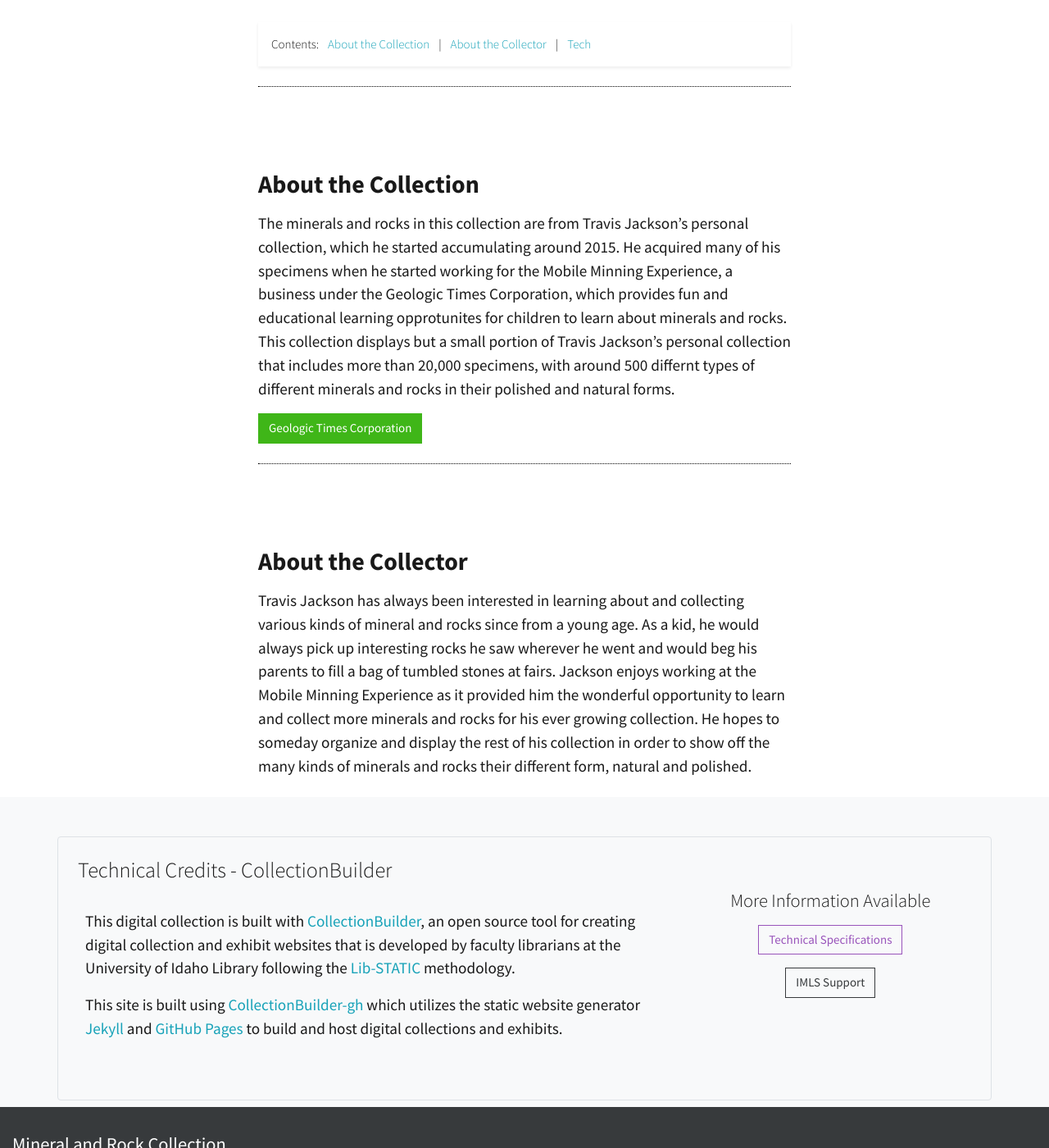
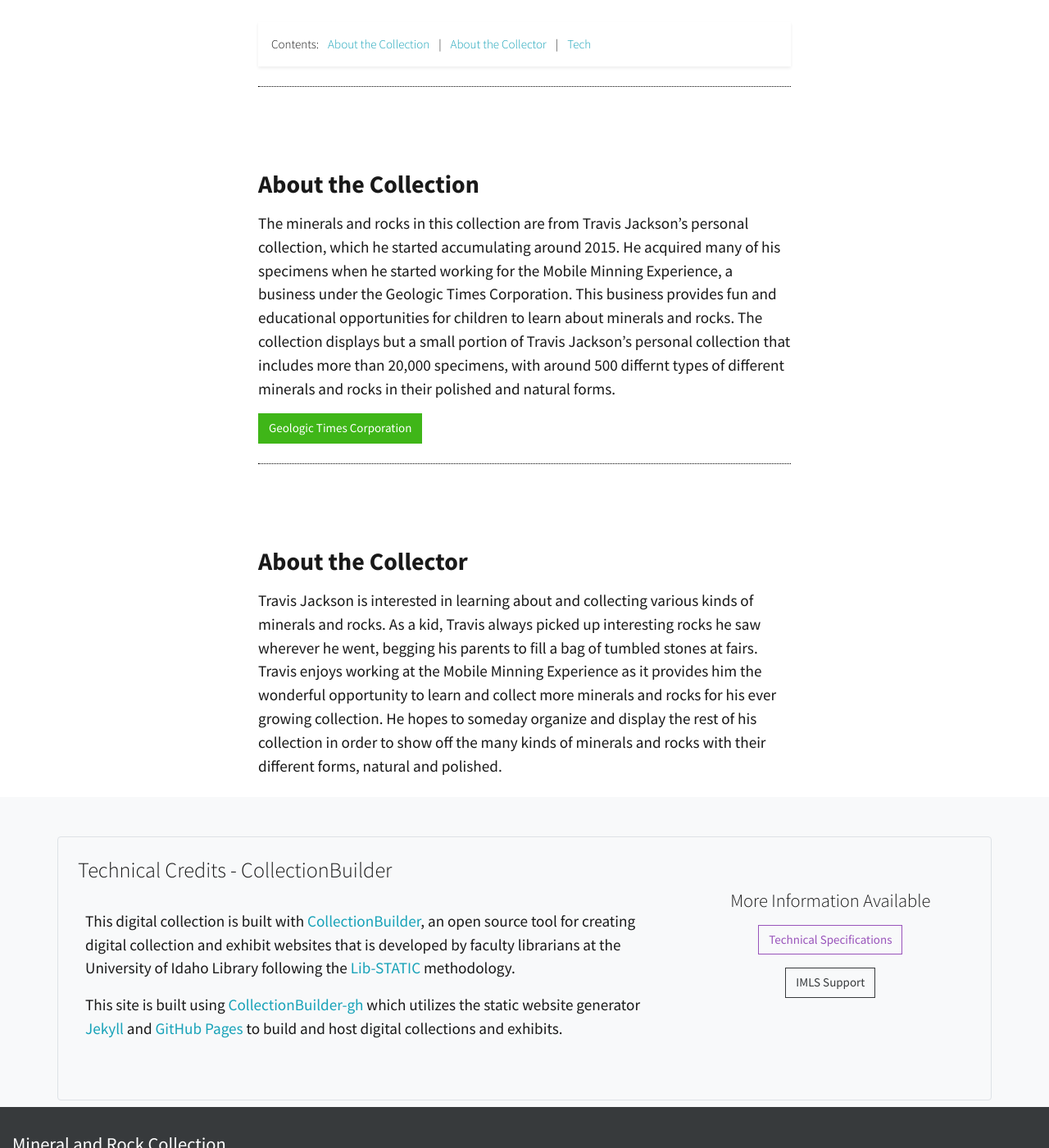
Before and after one commit to ilewis13/Mineral-and-Rock-Collection, a Jekyll site: the page built from pages/about.md, in a window 1280 px wide and 1400 px high, scrolled down 462 px. Shown: the whole window at 82% size. Built offline with Jekyll 4.4.1, drawn with Linux system fonts in a browser that asks for light colours; nearby versions of some CDN libraries.

Commit message:
Update about.md

```diff
--- a/pages/about.md
+++ b/pages/about.md
@@ -14,10 +14,10 @@ credits: true
 
 ## About the Collection
 
-The minerals and rocks in this collection are from Travis Jackson's personal collection, which he started accumulating around 2015. He acquired many of his specimens when he started working for the Mobile Minning Experience, a business under the Geologic Times Corporation, which provides fun and educational learning opprotunites for children to learn about minerals and rocks. This collection displays but a small portion of Travis Jackson's personal collection that includes more than 20,000 specimens, with around 500 differnt types of different minerals and rocks in their polished and natural forms.
+The minerals and rocks in this collection are from Travis Jackson's personal collection, which he started accumulating around 2015. He acquired many of his specimens when he started working for the Mobile Minning Experience, a business under the Geologic Times Corporation. This business provides fun and educational opportunities for children to learn about minerals and rocks. The collection displays but a small portion of Travis Jackson's personal collection that includes more than 20,000 specimens, with around 500 differnt types of different minerals and rocks in their polished and natural forms.
 
 {% include feature/button.html text="Geologic Times Corporation" link="https://www.gtcrocks.com" color="success" %}
 
 ## About the Collector
 
-Travis Jackson has always been interested in learning about and collecting various kinds of mineral and rocks since from a young age. As a kid, he would always pick up interesting rocks he saw wherever he went and would beg his parents to fill a bag of tumbled stones at fairs. Jackson enjoys working at the Mobile Minning Experience as it provided him the wonderful opportunity to learn and collect more minerals and rocks for his ever growing collection. He hopes to someday organize and display the rest of his collection in order to show off the many kinds of minerals and rocks their different form, natural and polished.
+Travis Jackson is interested in learning about and collecting various kinds of minerals and rocks. As a kid, Travis always picked up interesting rocks he saw wherever he went, begging his parents to fill a bag of tumbled stones at fairs. Travis enjoys working at the Mobile Minning Experience as it provides him the wonderful opportunity to learn and collect more minerals and rocks for his ever growing collection. He hopes to someday organize and display the rest of his collection in order to show off the many kinds of minerals and rocks with their different forms, natural and polished.
```
